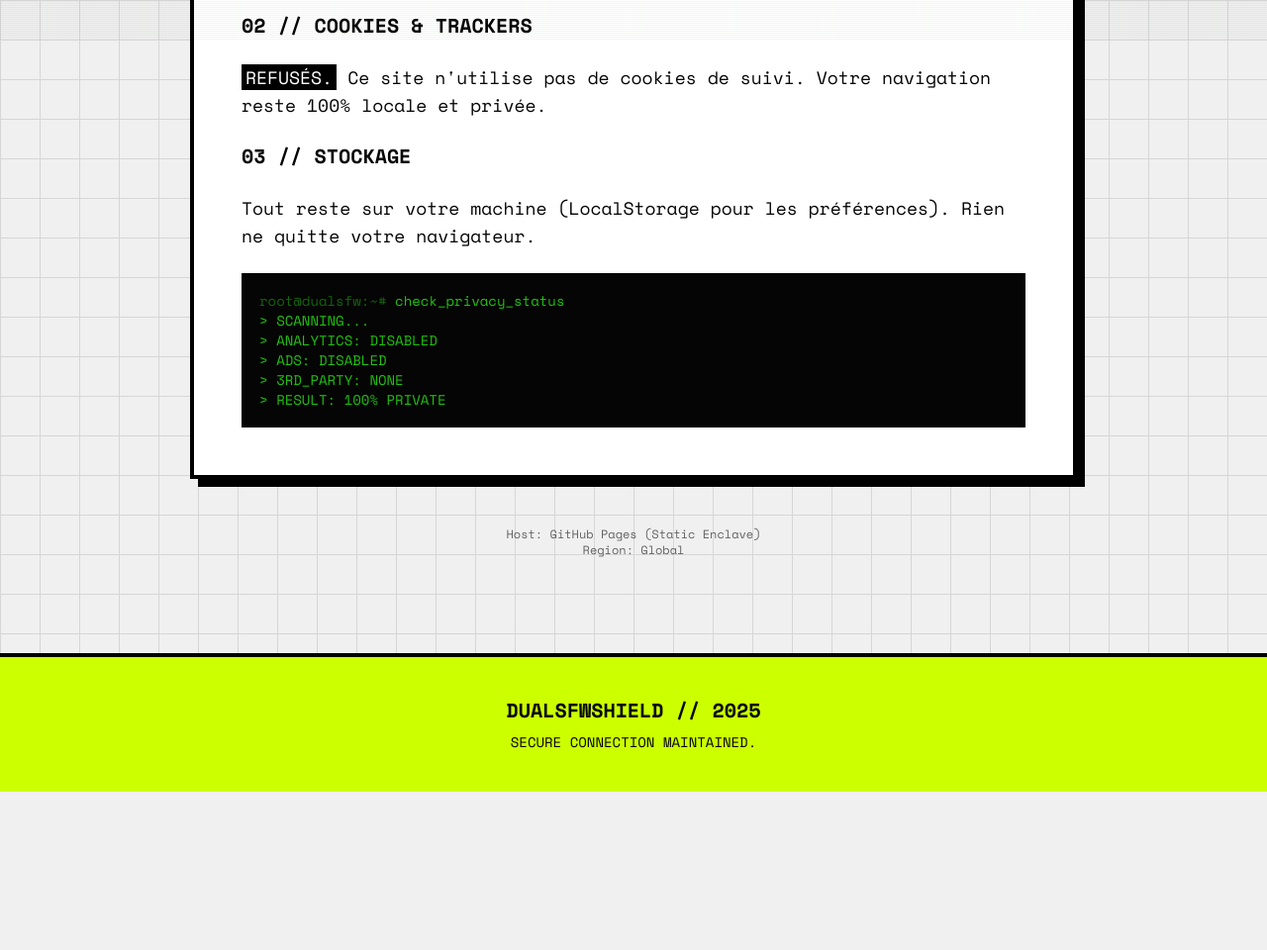
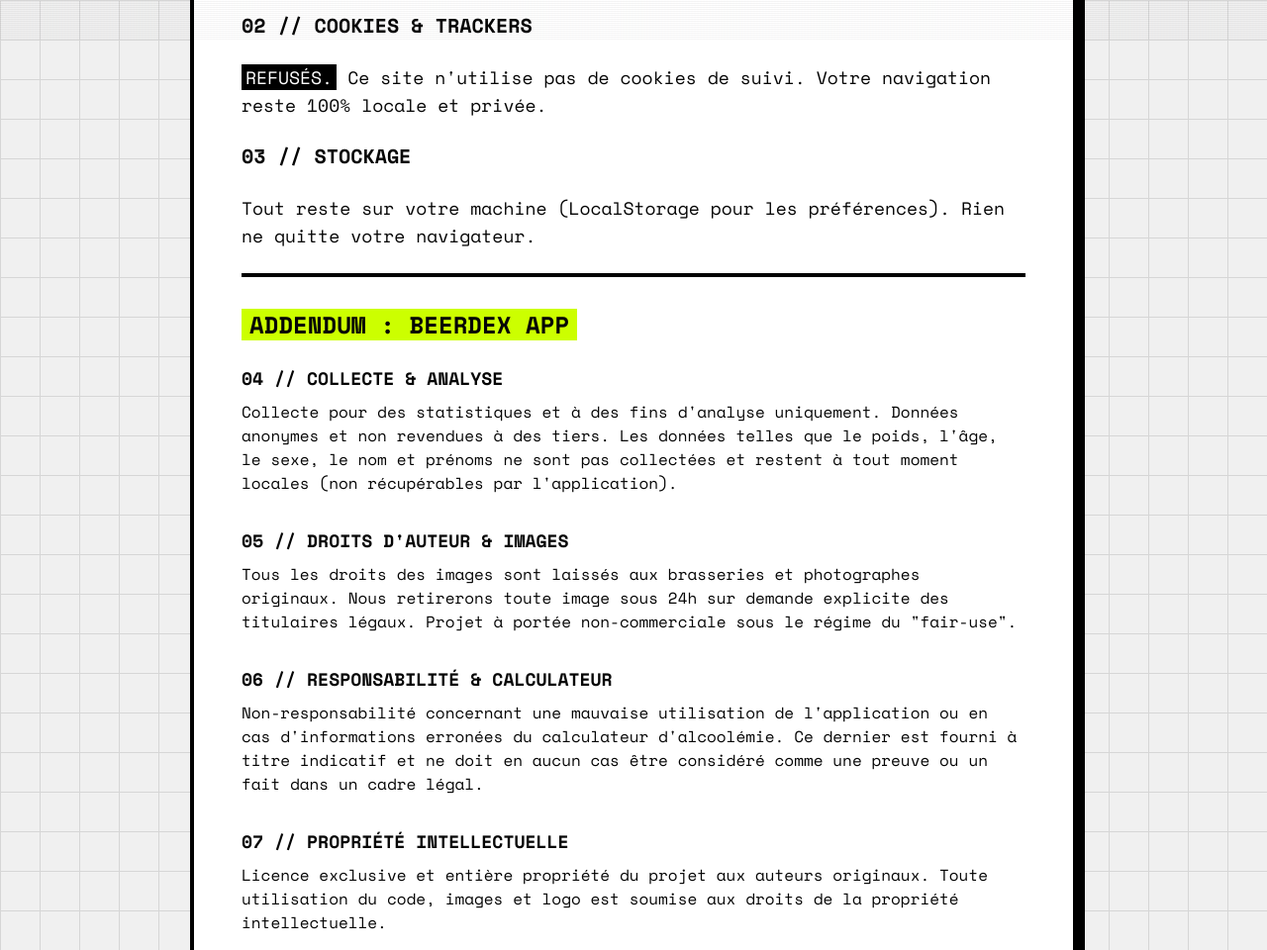
Before and after one commit to DualsFWShield/DFWSite, a plain HTML site: page privacy.html in a window 1280 px wide. Shown: the part 760-1720 px from the top of the page at 99% size. Before the commit the page ends 1560 px from the top, so only its background shows below. Drawn offline with nearby package versions, Linux system fonts and the light colour scheme; a script that the page names is missing.

Commit message:
feat: add BeerDex-specific privacy policy addendum to privacy page

```diff
--- a/privacy.html
+++ b/privacy.html
@@ -182,6 +182,33 @@
                                 Tout reste sur votre machine (LocalStorage pour les préférences). Rien ne quitte votre navigateur.
                             </p>
 
+                            <!-- BEERDEX SPECIFIC -->
+                            <div class="border-t-4 border-black pt-8 mt-12">
+                                <h3 class="text-2xl font-bold mb-6 bg-acid-yellow inline-block px-2 text-off-black">ADDENDUM : BEERDEX APP</h3>
+
+                                <div class="space-y-8">
+                                    <div>
+                                        <p class="font-bold text-lg mb-2">04 // COLLECTE & ANALYSE</p>
+                                        <p class="text-sm md:text-base">Collecte pour des statistiques et à des fins d'analyse uniquement. Données anonymes et non revendues à des tiers. Les données telles que le poids, l'âge, le sexe, le nom et prénoms ne sont pas collectées et restent à tout moment locales (non récupérables par l'application).</p>
+                                    </div>
+
+                                    <div>
+                                        <p class="font-bold text-lg mb-2">05 // DROITS D'AUTEUR & IMAGES</p>
+                                        <p class="text-sm md:text-base">Tous les droits des images sont laissés aux brasseries et photographes originaux. Nous retirerons toute image sous 24h sur demande explicite des titulaires légaux. Projet à portée non-commerciale sous le régime du "fair-use".</p>
+                                    </div>
+
+                                    <div>
+                                        <p class="font-bold text-lg mb-2">06 // RESPONSABILITÉ & CALCULATEUR</p>
+                                        <p class="text-sm md:text-base">Non-responsabilité concernant une mauvaise utilisation de l'application ou en cas d'informations erronées du calculateur d'alcoolémie. Ce dernier est fourni à titre indicatif et ne doit en aucun cas être considéré comme une preuve ou un fait dans un cadre légal.</p>
+                                    </div>
+
+                                    <div>
+                                        <p class="font-bold text-lg mb-2">07 // PROPRIÉTÉ INTELLECTUELLE</p>
+                                        <p class="text-sm md:text-base">Licence exclusive et entière propriété du projet aux auteurs originaux. Toute utilisation du code, images et logo est soumise aux droits de la propriété intellectuelle.</p>
+                                    </div>
+                                </div>
+                            </div>
+
                             <div class="p-4 bg-off-black text-terminal-green mt-8 font-mono text-sm border-2 border-black">
                                 <span class="animate-pulse">root@dualsfw:~#</span> check_privacy_status<br>
                                 > SCANNING...<br>
```
